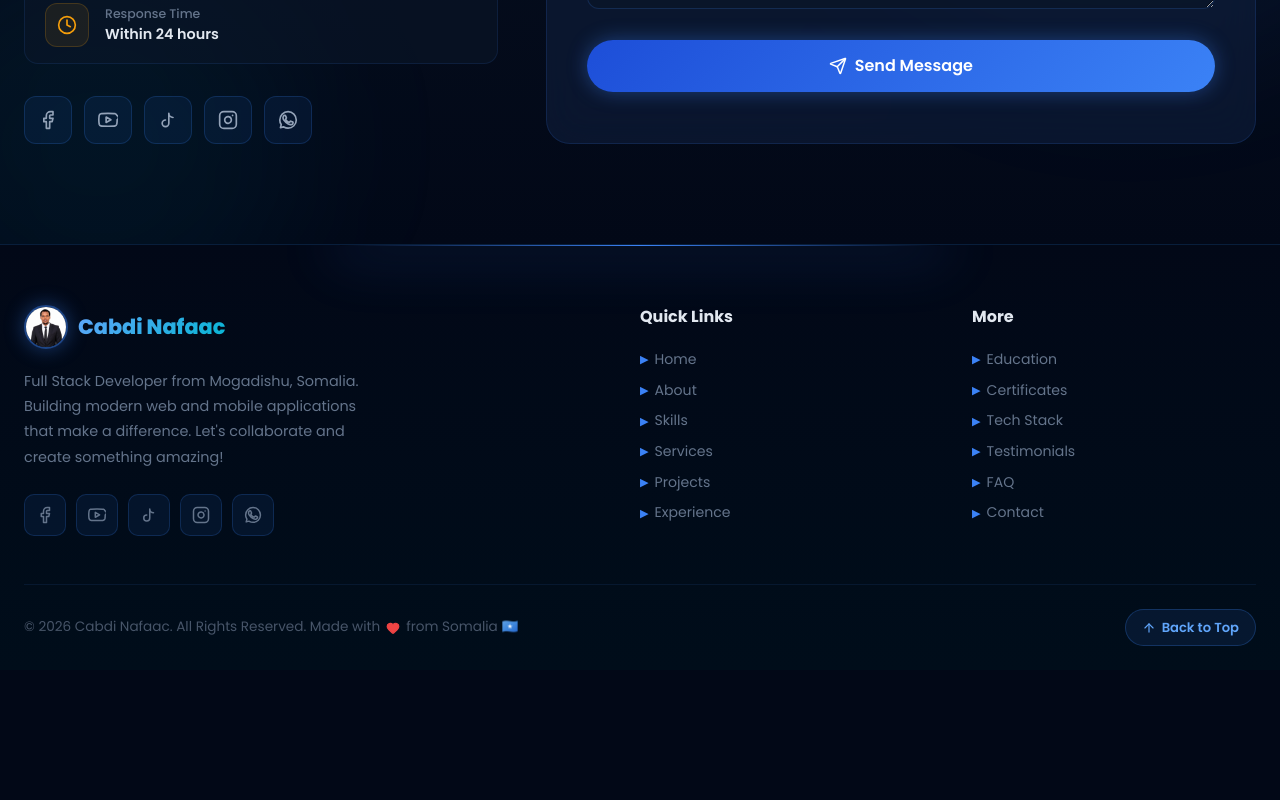
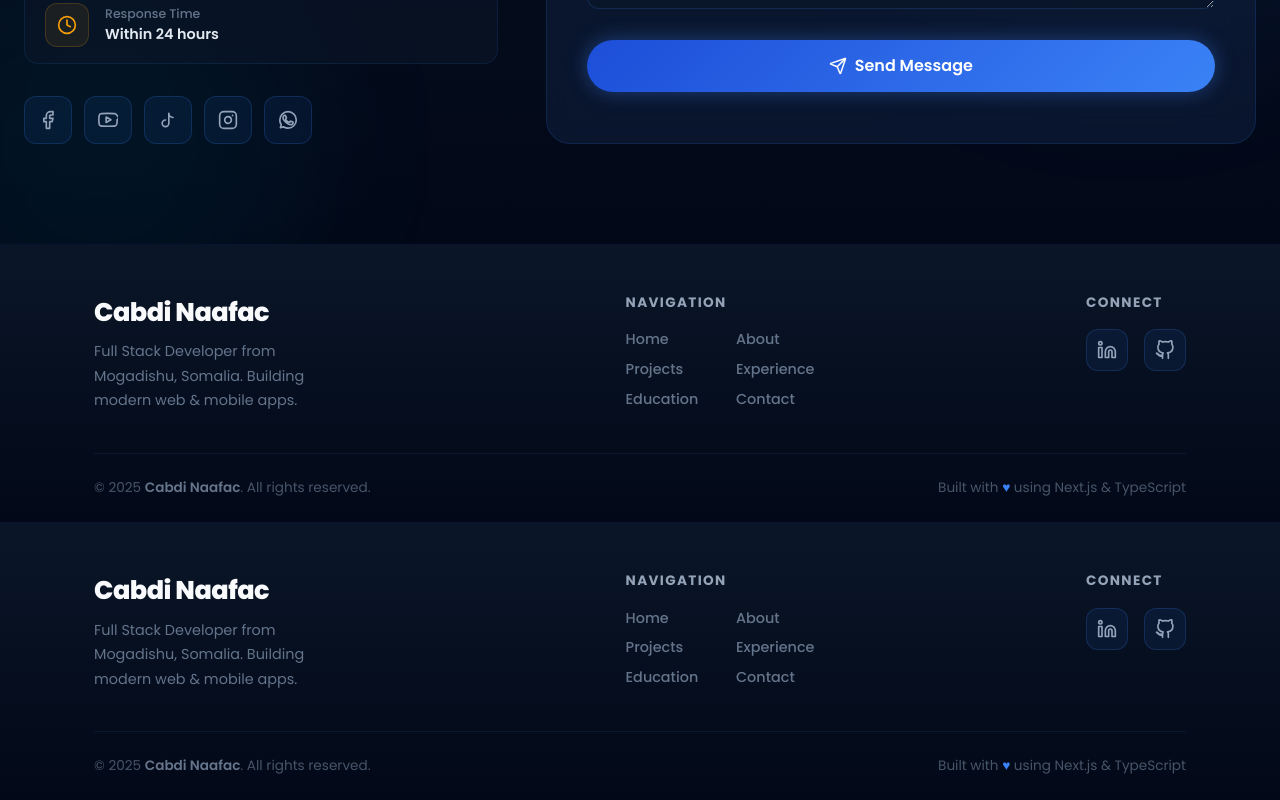
Before and after one commit to cabdinaafacmaxamedrashiid2/cabdi-naafac, a Next.js app: page / in a window 1280 px wide. Shown: the part 6762-7562 px from the top of the page. Before the commit the page ends 7432 px from the top, so only its background shows below. Built offline with nearby package versions, Linux system fonts and the light colour scheme.

Commit message:
add professional footer component [skip ci]

```diff
--- a/app/page.tsx
+++ b/app/page.tsx
@@ -6,6 +6,7 @@ import Education from "@/components/Education";
 import Stats from "@/components/Stats";
 import FAQ from "@/components/FAQ";
 import Contact from "@/components/Contact";
+import Footer from "@/components/Footer";
 
 export default function Home() {
   return (
@@ -18,6 +19,7 @@ export default function Home() {
       <Education />
       <FAQ />
       <Contact />
+      <Footer />
     </>
   );
 }
--- a/components/Footer.tsx
+++ b/components/Footer.tsx
@@ -1,316 +1,171 @@
 "use client";
-import { Mail, Heart, Code2, ArrowUp } from "lucide-react";
 
-const FacebookIcon = ({ size = 20 }: { size?: number }) => (
-  <svg
-    width={size}
-    height={size}
-    viewBox="0 0 24 24"
-    fill="none"
-    stroke="currentColor"
-    strokeWidth="2"
-    strokeLinecap="round"
-    strokeLinejoin="round"
-  >
-    <path d="M18 2h-3a5 5 0 0 0-5 5v3H7v4h3v8h4v-8h3l1-4h-4V7a1 1 0 0 1 1-1h3z" />
+const GithubIcon = ({ size = 20 }: { size?: number }) => (
+  <svg width={size} height={size} viewBox="0 0 24 24" fill="none" stroke="currentColor" strokeWidth="2" strokeLinecap="round" strokeLinejoin="round">
+    <path d="M9 19c-5 1.5-5-2.5-7-3m14 6v-3.87a3.37 3.37 0 0 0-.94-2.61c3.14-.35 6.44-1.54 6.44-7A5.44 5.44 0 0 0 20 4.77 5.07 5.07 0 0 0 19.91 1S18.73.65 16 2.48a13.38 13.38 0 0 0-7 0C6.27.65 5.09 1 5.09 1A5.07 5.07 0 0 0 5 4.77a5.44 5.44 0 0 0-1.5 3.78c0 5.42 3.3 6.61 6.44 7A3.37 3.37 0 0 0 9 18.13V22" />
+    <path d="M9 18c-4.51 2-5-2-7-2" />
   </svg>
 );
 
-const YoutubeIcon = ({ size = 20 }: { size?: number }) => (
-  <svg
-    width={size}
-    height={size}
-    viewBox="0 0 24 24"
-    fill="none"
-    stroke="currentColor"
-    strokeWidth="2"
-    strokeLinecap="round"
-    strokeLinejoin="round"
-  >
-    <path d="M22.54 6.42a2.78 2.78 0 0 0-1.94-2C18.88 4 12 4 12 4s-6.88 0-8.6.46a2.78 2.78 0 0 0-1.94 2A29 29 0 0 0 1 11.75a29 29 0 0 0 .46 5.33A2.78 2.78 0 0 0 3.4 19c1.72.46 8.6.46 8.6.46s6.88 0 8.6-.46a2.78 2.78 0 0 0 1.94-2 29 29 0 0 0 .46-5.25 2.9 2.9 0 0 0-.46-5.33z" />
-    <polygon points="9.75 15.02 15.5 11.75 9.75 8.48 9.75 15.02" />
-  </svg>
-);
-
-const TiktokIcon = ({ size = 20 }: { size?: number }) => (
-  <svg
-    width={size}
-    height={size}
-    viewBox="0 0 24 24"
-    fill="none"
-    stroke="currentColor"
-    strokeWidth="2"
-    strokeLinecap="round"
-    strokeLinejoin="round"
-  >
-    <path d="M9 12a4 4 0 1 0 4 4V4a5 5 0 0 0 5 5" />
-  </svg>
-);
-
-const InstagramIcon = ({ size = 20 }: { size?: number }) => (
-  <svg
-    width={size}
-    height={size}
-    viewBox="0 0 24 24"
-    fill="none"
-    stroke="currentColor"
-    strokeWidth="2"
-    strokeLinecap="round"
-    strokeLinejoin="round"
-  >
-    <rect width="20" height="20" x="2" y="2" rx="5" ry="5" />
-    <path d="M16 11.37A4 4 0 1 1 12.63 8 4 4 0 0 1 16 11.37z" />
-    <line x1="17.5" x2="17.51" y1="6.5" y2="6.5" />
-  </svg>
-);
-
-const WhatsappIcon = ({ size = 20 }: { size?: number }) => (
-  <svg
-    width={size}
-    height={size}
-    viewBox="0 0 24 24"
-    fill="none"
-    stroke="currentColor"
-    strokeWidth="2"
-    strokeLinecap="round"
-    strokeLinejoin="round"
-  >
-    <path d="M17.472 14.382c-.297-.149-1.758-.867-2.03-.967-.273-.099-.471-.148-.67.15-.197.297-.767.966-.94 1.164-.173.199-.347.223-.644.075-.297-.15-1.255-.463-2.39-1.475-.883-.788-1.48-1.761-1.653-2.059-.173-.297-.018-.458.13-.606.134-.133.298-.347.446-.52.149-.174.198-.298.298-.497.099-.198.05-.371-.025-.52-.075-.149-.669-1.612-.916-2.207-.242-.579-.487-.5-.669-.51-.173-.008-.371-.01-.57-.01-.198 0-.52.074-.792.372-.272.297-1.04 1.016-1.04 2.479 0 1.462 1.065 2.875 1.213 3.074.149.198 2.096 3.2 5.077 4.487.709.306 1.262.489 1.694.625.712.227 1.36.195 1.871.118.571-.085 1.758-.719 2.006-1.413.248-.694.248-1.289.173-1.413-.074-.124-.272-.198-.57-.347m-5.421 7.403h-.007a9.86 9.86 0 0 1-5.031-1.378l-.361-.214-3.741.982.998-3.648-.235-.374a9.86 9.86 0 0 1-1.51-5.26c.001-5.45 4.436-9.884 9.888-9.884 2.64 0 5.122 1.03 6.988 2.898a9.825 9.825 0 0 1 2.893 6.994c-.003 5.45-4.437 9.884-9.885 9.884" />
+const LinkedinIcon = ({ size = 20 }: { size?: number }) => (
+  <svg width={size} height={size} viewBox="0 0 24 24" fill="none" stroke="currentColor" strokeWidth="2" strokeLinecap="round" strokeLinejoin="round">
+    <path d="M16 8a6 6 0 0 1 6 6v7h-4v-7a2 2 0 0 0-2-2 2 2 0 0 0-2 2v7h-4v-7a6 6 0 0 1 6-6z" />
+    <rect width="4" height="12" x="2" y="9" />
+    <circle cx="4" cy="4" r="2" />
   </svg>
 );
 
 const navLinks = [
   { label: "Home", href: "#home" },
   { label: "About", href: "#about" },
-  { label: "Skills", href: "#skills" },
-  { label: "Services", href: "#services" },
   { label: "Projects", href: "#projects" },
   { label: "Experience", href: "#experience" },
   { label: "Education", href: "#education" },
-  { label: "Certificates", href: "#certificates" },
-  { label: "Tech Stack", href: "#techstack" },
-  { label: "Testimonials", href: "#testimonials" },
-  { label: "FAQ", href: "#faq" },
   { label: "Contact", href: "#contact" },
 ];
 
 export default function Footer() {
-  const scrollToTop = () => window.scrollTo({ top: 0, behavior: "smooth" });
-
   return (
     <footer
       style={{
-        background: "linear-gradient(180deg, #020817, #000d1a)",
-        borderTop: "1px solid rgba(59,130,246,0.15)",
-        padding: "60px 0 0",
-        position: "relative",
-        overflow: "hidden",
+        background: "linear-gradient(180deg, #0a1628, #020817)",
+        borderTop: "1px solid rgba(59, 130, 246, 0.1)",
+        padding: "3rem 0 1.5rem",
       }}
     >
-      {/* Glow */}
+      <div style={{ maxWidth: "1140px", margin: "0 auto", padding: "0 1.5rem" }}>
+        {/* Top Row */}
         <div
           style={{
-          position: "absolute",
-          top: 0,
-          left: "50%",
-          transform: "translateX(-50%)",
-          width: 600,
-          height: 1,
-          background: "linear-gradient(90deg, transparent, #3b82f6, transparent)",
-          boxShadow: "0 0 60px 10px rgba(59,130,246,0.2)",
+            display: "flex",
+            justifyContent: "space-between",
+            alignItems: "flex-start",
+            flexWrap: "wrap",
+            gap: "2rem",
+            marginBottom: "2.5rem",
           }}
-      />
-
-      <div style={{ maxWidth: "1280px", margin: "0 auto", padding: "0 1.5rem" }}>
-        {/* Top Section */}
-        <div
-          style={{
-            display: "grid",
-            gridTemplateColumns: "2fr 1fr 1fr",
-            gap: "3rem",
-            marginBottom: "3rem",
-          }}
-          className="footer-grid"
+          className="footer-top"
         >
           {/* Brand */}
           <div>
-            <a
-              href="#home"
+            <h3
               style={{
-                display: "inline-flex",
-                alignItems: "center",
-                gap: "10px",
-                textDecoration: "none",
-                marginBottom: "1.25rem",
+                fontSize: "1.6rem",
+                fontWeight: 800,
+                color: "#f8fafc",
+                marginBottom: "0.5rem",
+                letterSpacing: "-0.02em",
               }}
             >
-              <div
-                style={{
-                  width: 44,
-                  height: 44,
-                  borderRadius: "50%",
-                  overflow: "hidden",
-                  border: "2px solid rgba(59,130,246,0.5)",
-                  boxShadow: "0 0 20px rgba(59,130,246,0.4)",
-                  flexShrink: 0,
-                }}
-              >
-                <img
-                  src="/profile.jpg"
-                  alt="Cabdi Nafaac"
-                  style={{ width: "100%", height: "100%", objectFit: "cover" }}
-                />
-              </div>
-              <span
-                style={{
-                  fontSize: "1.3rem",
-                  fontWeight: 800,
-                  background: "linear-gradient(135deg, #60a5fa, #06b6d4)",
-                  WebkitBackgroundClip: "text",
-                  WebkitTextFillColor: "transparent",
-                  backgroundClip: "text",
-                }}
-              >
-                Cabdi Nafaac
-              </span>
-            </a>
-            <p
-              style={{
-                color: "#64748b",
-                fontSize: "0.9rem",
-                lineHeight: 1.75,
-                maxWidth: "360px",
-                marginBottom: "1.5rem",
-              }}
-            >
-              Full Stack Developer from Mogadishu, Somalia. Building modern web
-              and mobile applications that make a difference. Let&apos;s
-              collaborate and create something amazing!
+              Cabdi Naafac
+            </h3>
+            <p style={{ color: "#64748b", fontSize: "0.9rem", maxWidth: "260px", lineHeight: 1.7 }}>
+              Full Stack Developer from Mogadishu, Somalia. Building modern web & mobile apps.
             </p>
-            <div style={{ display: "flex", gap: "10px" }}>
-              {[
-                { icon: <FacebookIcon size={18} />, href: "https://facebook.com", label: "Facebook" },
-                { icon: <YoutubeIcon size={18} />, href: "https://youtube.com", label: "YouTube" },
-                { icon: <TiktokIcon size={18} />, href: "https://tiktok.com", label: "TikTok" },
-                { icon: <InstagramIcon size={18} />, href: "https://instagram.com", label: "Instagram" },
-                { icon: <WhatsappIcon size={18} />, href: "https://wa.me/252610000000", label: "WhatsApp" },
-              ].map((s) => (
-                <a
-                  key={s.label}
-                  href={s.href}
-                  target="_blank"
-                  rel="noopener noreferrer"
-                  aria-label={s.label}
-                  style={{
-                    width: 42,
-                    height: 42,
-                    borderRadius: "10px",
-                    background: "rgba(59,130,246,0.08)",
-                    border: "1px solid rgba(59,130,246,0.2)",
-                    display: "flex",
-                    alignItems: "center",
-                    justifyContent: "center",
-                    color: "#64748b",
-                    textDecoration: "none",
-                    transition: "all 0.3s",
-                  }}
-                  onMouseEnter={(e) => {
-                    (e.currentTarget as HTMLElement).style.color = "#60a5fa";
-                    (e.currentTarget as HTMLElement).style.borderColor = "#3b82f6";
-                    (e.currentTarget as HTMLElement).style.background = "rgba(59,130,246,0.15)";
-                    (e.currentTarget as HTMLElement).style.transform = "translateY(-3px)";
-                  }}
-                  onMouseLeave={(e) => {
-                    (e.currentTarget as HTMLElement).style.color = "#64748b";
-                    (e.currentTarget as HTMLElement).style.borderColor = "rgba(59,130,246,0.2)";
-                    (e.currentTarget as HTMLElement).style.background = "rgba(59,130,246,0.08)";
-                    (e.currentTarget as HTMLElement).style.transform = "translateY(0)";
-                  }}
-                >
-                  {s.icon}
-                </a>
-              ))}
-            </div>
           </div>
 
-          {/* Quick Links */}
+          {/* Nav Links */}
           <div>
-            <h4
-              style={{
-                color: "#e2e8f0",
-                fontWeight: 700,
-                marginBottom: "1.25rem",
-                fontSize: "1rem",
-              }}
-            >
-              Quick Links
+            <h4 style={{ color: "#94a3b8", fontSize: "0.85rem", fontWeight: 700, letterSpacing: "0.1em", textTransform: "uppercase", marginBottom: "1rem" }}>
+              Navigation
             </h4>
-            <div style={{ display: "flex", flexDirection: "column", gap: "0.6rem" }}>
-              {navLinks.slice(0, 6).map((link) => (
+            <div style={{ display: "grid", gridTemplateColumns: "1fr 1fr", gap: "0.5rem 2rem" }}>
+              {navLinks.map((link) => (
                 <a
-                  key={link.href}
+                  key={link.label}
                   href={link.href}
                   style={{
                     color: "#64748b",
                     textDecoration: "none",
-                    fontSize: "0.88rem",
-                    transition: "color 0.2s",
-                    display: "flex",
-                    alignItems: "center",
-                    gap: "6px",
+                    fontSize: "0.9rem",
+                    fontWeight: 500,
+                    transition: "color 0.3s ease",
                   }}
-                  onMouseEnter={(e) => ((e.target as HTMLElement).style.color = "#60a5fa")}
-                  onMouseLeave={(e) => ((e.target as HTMLElement).style.color = "#64748b")}
+                  onMouseEnter={(e) => (e.currentTarget.style.color = "#3b82f6")}
+                  onMouseLeave={(e) => (e.currentTarget.style.color = "#64748b")}
                 >
-                  <span style={{ color: "#3b82f6", fontSize: "0.7rem" }}>▶</span>
                   {link.label}
                 </a>
               ))}
             </div>
           </div>
 
-          {/* More Links */}
+          {/* Social Links */}
           <div>
-            <h4
+            <h4 style={{ color: "#94a3b8", fontSize: "0.85rem", fontWeight: 700, letterSpacing: "0.1em", textTransform: "uppercase", marginBottom: "1rem" }}>
+              Connect
+            </h4>
+            <div style={{ display: "flex", gap: "1rem" }}>
+              <a
+                href="https://linkedin.com"
+                target="_blank"
+                rel="noopener noreferrer"
                 style={{
-                color: "#e2e8f0",
-                fontWeight: 700,
-                marginBottom: "1.25rem",
-                fontSize: "1rem",
+                  display: "flex",
+                  alignItems: "center",
+                  justifyContent: "center",
+                  width: 42,
+                  height: 42,
+                  borderRadius: "12px",
+                  background: "rgba(59, 130, 246, 0.08)",
+                  border: "1px solid rgba(59, 130, 246, 0.2)",
+                  color: "#94a3b8",
+                  textDecoration: "none",
+                  transition: "all 0.3s ease",
+                }}
+                onMouseEnter={(e) => {
+                  e.currentTarget.style.color = "#3b82f6";
+                  e.currentTarget.style.borderColor = "#3b82f6";
+                  e.currentTarget.style.background = "rgba(59, 130, 246, 0.15)";
+                }}
+                onMouseLeave={(e) => {
+                  e.currentTarget.style.color = "#94a3b8";
+                  e.currentTarget.style.borderColor = "rgba(59, 130, 246, 0.2)";
+                  e.currentTarget.style.background = "rgba(59, 130, 246, 0.08)";
                 }}
               >
-              More
-            </h4>
-            <div style={{ display: "flex", flexDirection: "column", gap: "0.6rem" }}>
-              {navLinks.slice(6).map((link) => (
+                <LinkedinIcon size={20} />
+              </a>
               <a
-                  key={link.href}
-                  href={link.href}
+                href="https://github.com/cabdinaafacmaxamedrashiid2"
+                target="_blank"
+                rel="noopener noreferrer"
                 style={{
-                    color: "#64748b",
-                    textDecoration: "none",
-                    fontSize: "0.88rem",
-                    transition: "color 0.2s",
                   display: "flex",
                   alignItems: "center",
-                    gap: "6px",
+                  justifyContent: "center",
+                  width: 42,
+                  height: 42,
+                  borderRadius: "12px",
+                  background: "rgba(59, 130, 246, 0.08)",
+                  border: "1px solid rgba(59, 130, 246, 0.2)",
+                  color: "#94a3b8",
+                  textDecoration: "none",
+                  transition: "all 0.3s ease",
                 }}
-                  onMouseEnter={(e) => ((e.target as HTMLElement).style.color = "#60a5fa")}
-                  onMouseLeave={(e) => ((e.target as HTMLElement).style.color = "#64748b")}
+                onMouseEnter={(e) => {
+                  e.currentTarget.style.color = "#3b82f6";
+                  e.currentTarget.style.borderColor = "#3b82f6";
+                  e.currentTarget.style.background = "rgba(59, 130, 246, 0.15)";
+                }}
+                onMouseLeave={(e) => {
+                  e.currentTarget.style.color = "#94a3b8";
+                  e.currentTarget.style.borderColor = "rgba(59, 130, 246, 0.2)";
+                  e.currentTarget.style.background = "rgba(59, 130, 246, 0.08)";
+                }}
               >
-                  <span style={{ color: "#3b82f6", fontSize: "0.7rem" }}>▶</span>
-                  {link.label}
+                <GithubIcon size={20} />
               </a>
-              ))}
             </div>
           </div>
         </div>
 
-        {/* Bottom Bar */}
+        {/* Divider */}
+        <div style={{ height: "1px", background: "rgba(59, 130, 246, 0.1)", marginBottom: "1.5rem" }} />
+
+        {/* Bottom Row */}
         <div
           style={{
-            borderTop: "1px solid rgba(59,130,246,0.1)",
-            padding: "1.5rem 0",
             display: "flex",
             justifyContent: "space-between",
             alignItems: "center",
@@ -318,57 +173,19 @@ export default function Footer() {
             gap: "1rem",
           }}
         >
-          <p
-            style={{
-              color: "#475569",
-              fontSize: "0.85rem",
-              display: "flex",
-              alignItems: "center",
-              gap: "6px",
-            }}
-          >
-            © 2026 Cabdi Nafaac. All Rights Reserved. Made with{" "}
-            <Heart size={14} color="#ef4444" fill="#ef4444" /> from Somalia 🇸🇴
+          <p style={{ color: "#475569", fontSize: "0.85rem" }}>
+            © 2025 <span style={{ color: "#64748b", fontWeight: 600 }}>Cabdi Naafac</span>. All rights reserved.
           </p>
-
-          <button
-            onClick={scrollToTop}
-            style={{
-              display: "flex",
-              alignItems: "center",
-              gap: "6px",
-              background: "rgba(59,130,246,0.1)",
-              border: "1px solid rgba(59,130,246,0.25)",
-              borderRadius: "50px",
-              padding: "8px 16px",
-              color: "#60a5fa",
-              fontSize: "0.82rem",
-              fontWeight: 600,
-              cursor: "pointer",
-              transition: "all 0.3s",
-              fontFamily: "Poppins, sans-serif",
-            }}
-            onMouseEnter={(e) => {
-              (e.currentTarget as HTMLElement).style.background = "rgba(59,130,246,0.2)";
-              (e.currentTarget as HTMLElement).style.transform = "translateY(-2px)";
-            }}
-            onMouseLeave={(e) => {
-              (e.currentTarget as HTMLElement).style.background = "rgba(59,130,246,0.1)";
-              (e.currentTarget as HTMLElement).style.transform = "translateY(0)";
-            }}
-            aria-label="Back to top"
-          >
-            <ArrowUp size={14} />
-            Back to Top
-          </button>
+          <p style={{ color: "#475569", fontSize: "0.85rem" }}>
+            Built with <span style={{ color: "#3b82f6" }}>♥</span> using Next.js & TypeScript
+          </p>
         </div>
       </div>
 
       <style>{`
         @media (max-width: 768px) {
-          .footer-grid {
-            grid-template-columns: 1fr !important;
-            gap: 2rem !important;
+          .footer-top {
+            flex-direction: column !important;
           }
         }
       `}</style>
```
Lines whose indentation alone changed are shown as unchanged.
